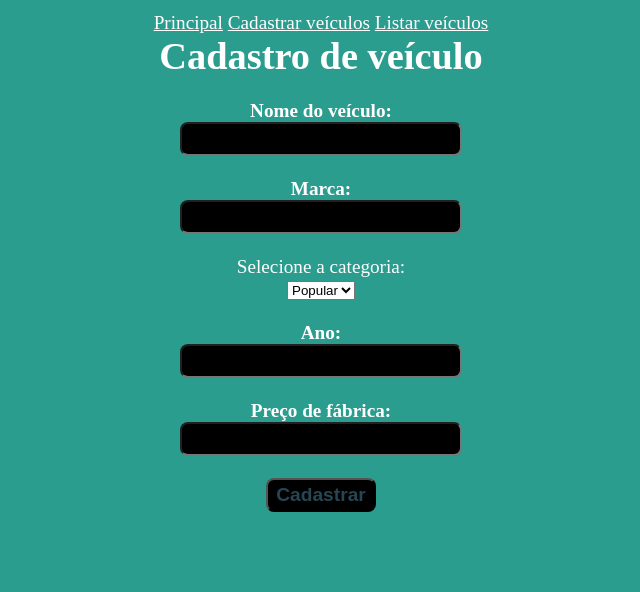
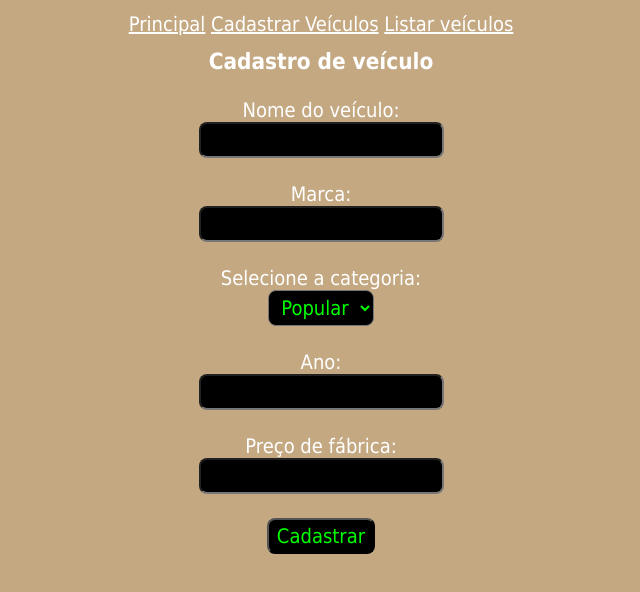
Before and after one commit to luizz09/atv_bd_veiculos, a plain HTML site: page frontend/html/cad_veiculo.html in a window 1280 px wide. Shown: the whole page, without its empty margins (319-959 px from the left). Drawn offline with Linux system fonts and the light colour scheme.

Commit message:
segunda versao

```diff
--- a/frontend/css/style.css
+++ b/frontend/css/style.css
@@ -4,11 +4,15 @@
 }
 
 body{
-    background-color: #2a9d8f;
-    font-size: 1.2rem;
-    /* font-family: Arial; */
+    background-color: #c4a882;
+    font-size: 1.25rem;
+    font-family: Tahoma;
     color: white;
     text-align: center;
+}
+
+header{
+    padding-bottom: 12px;
 }
 
 nav{
@@ -20,6 +24,7 @@ nav a{
     text-decoration: underline;
     color: white;
     border-radius: 8px 8px;
+    font-family: Tahoma;
 }
 
 a:hover{
@@ -28,17 +33,24 @@ a:hover{
     padding: 8px;
 }
 
-input, button{
+h1{
+    font-size: 1.4rem;
+    font-family: Tahoma;
+    color: white;
+}
+
+input, select, button{
     background-color: black;
-    color: #264653;
-    font-size: 1.2rem;
+    color: #00ff00;
+    font-size: 1.25rem;
+    font-family: Tahoma;
     text-align: center;
     border-radius: 8px;
-    font-weight: bold;
     padding: 4px 8px;
 }
 
-label{
-    font-size: 1.2rem;
-    font-weight: bold;
+label, p{
+    font-size: 1.25rem;
+    font-family: Tahoma;
+    color: white;
 }
--- a/frontend/html/cad_veiculo.html
+++ b/frontend/html/cad_veiculo.html
@@ -11,14 +11,13 @@
     <header>
         <nav>
             <a href="../index.html">Principal</a>
-            <a href="./cad_veiculo.html">Cadastrar veículos</a>
+            <a href="./cad_veiculo.html">Cadastrar Veículos</a>
             <a href="./list_veiculo.html">Listar veículos</a>
         </nav>
     </header>
     <main>
         <h1>Cadastro de veículo</h1>
         <br>
-        <form>
             <label for="nome">Nome do veículo:</label><br>
             <input type="text" id="nome"><br><br>
             <label for="marca">Marca:</label><br>
@@ -34,7 +33,6 @@
             <label for="precoFabrica">Preço de fábrica:</label><br>
             <input type="text" id="precoFabrica"><br><br>
             <button id="cad_usuario">Cadastrar</button><br><br>
-        </form>
         <div id="resposta"></div>
     </main>
 </body>
```
Also changed, not shown: frontend/html/list_veiculo.html (+2 -2 lines), frontend/index.html (+5 -4 lines).
